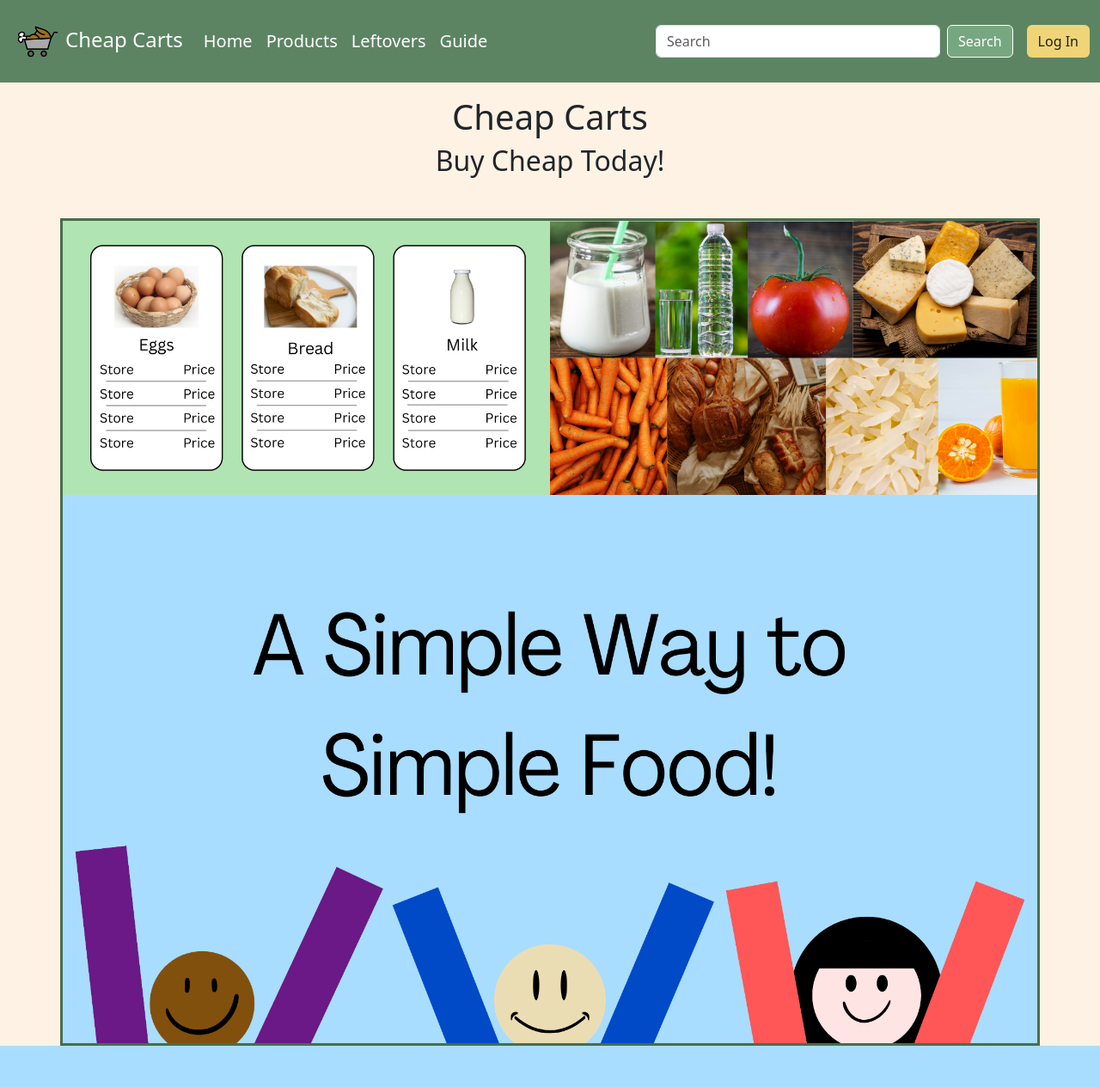
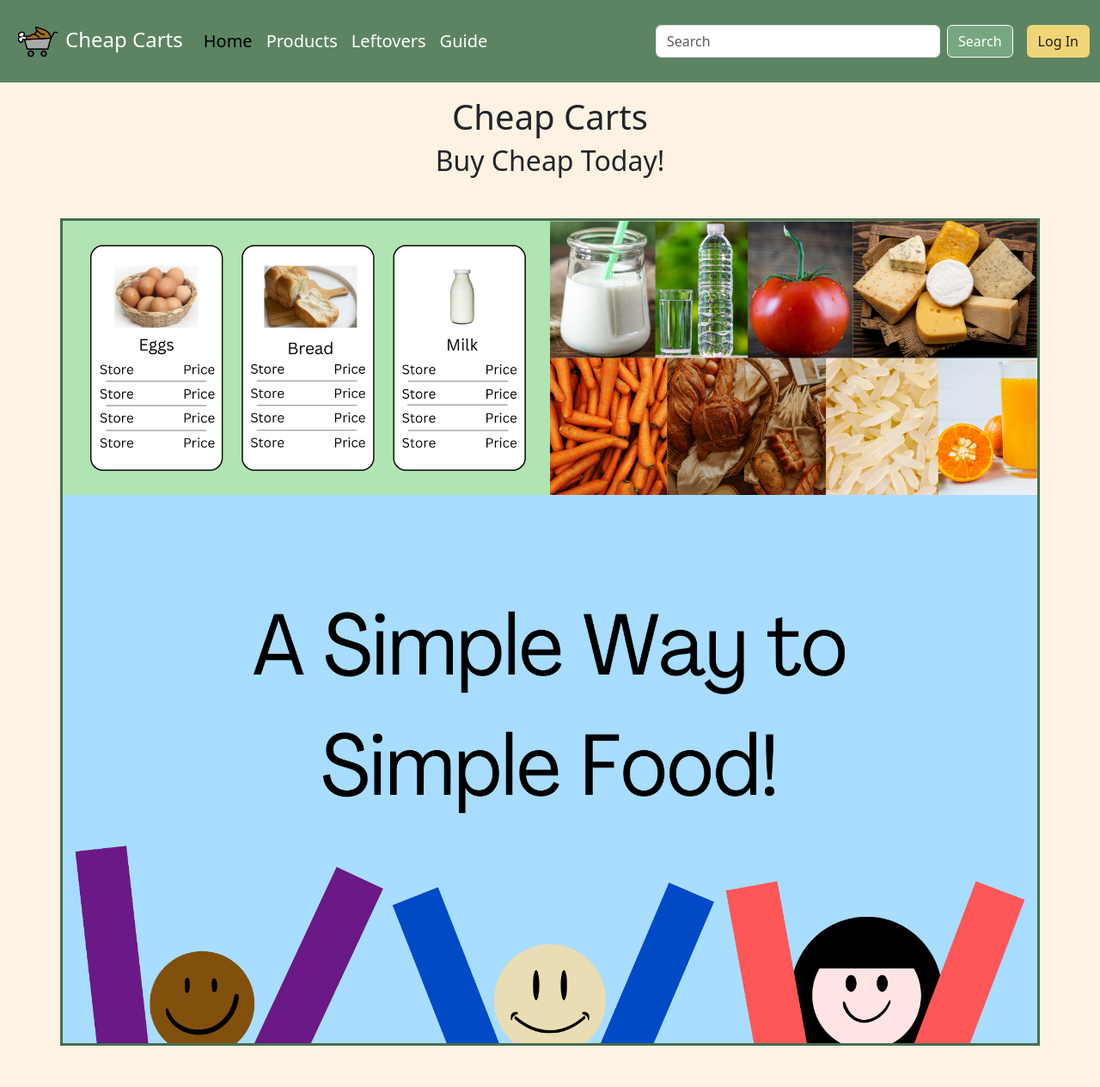
Before and after one commit to Brooklyn-STEAM/10041-Comparison-of-Online-Grocer-Prices-to-Assist-Low-Income-Families, a Flask app: page / in a window 1280 px wide. Shown: the whole page at 86% size. Before the commit the page ends 1217 px from the top, so only its background shows below. Run offline with Flask 3, Linux system fonts and the light colour scheme.

Commit message:
added active link styling to navbar

```diff
--- a/static/styles.css
+++ b/static/styles.css
@@ -307,6 +307,10 @@
     border: none;
 }
 
+.active-link {
+    color: black;
+}
+
 .background-image {
     z-index: -1;
 }
--- a/templates/components/navbar.html.jinja
+++ b/templates/components/navbar.html.jinja
@@ -12,16 +12,16 @@
     <div class="collapse navbar-collapse" id="navbarSupportedContent">
       <ul class="navbar-nav me-auto mb-2 mb-lg-0">
         <li class="nav-item">
-          <a class="nav-link text-White" aria-current="page" href="/">Home</a>
+          <a class="nav-link {% if request.path == '/' %}active-link{%else%}text-White{%endif%}" href="/">Home</a>
         </li>
         <li class="nav-item">
-          <a class="nav-link text-White" href="/products">Products</a>
+          <a class="nav-link text-White {% if request.path == '/products' %}active-link{%else%}text-White{%endif%}" href="/products">Products</a>
         </li>
         <li class="nav-item">
-          <a class="nav-link text-White" href="/leftovers">Leftovers</a>
+          <a class="nav-link text-White {% if request.path == '/leftovers' %}active-link{%else%}text-White{%endif%}" href="/leftovers">Leftovers</a>
         </li>
         <li class="nav-item">
-          <a class="nav-link text-White" href="/guide">Guide</a>
+          <a class="nav-link text-White {% if request.path == '/guide' %}active-link{%else%}text-White{%endif%}" href="/guide">Guide</a>
         </li>
       </ul>
       <form id="nav-search" class="nav-search d-flex me-3" role="search">
--- a/templates/homepage.html.jinja
+++ b/templates/homepage.html.jinja
@@ -16,7 +16,7 @@
     <h1 class="text-center mt-3">Cheap Carts</h1>
     <h2 class="text-center mx-3">Buy Cheap Today!</h2>
 
-    <div id="home-img" class="container mt-5">
+    <div id="home-img" class="container my-5">
     <div class="row">
         <div class="col-12 col-md-6 position-relative d-inline" id="popular-products">
             <img src="static/other_images/popular-products.png" class="img-fluid background-image" id="popular-img">
```
